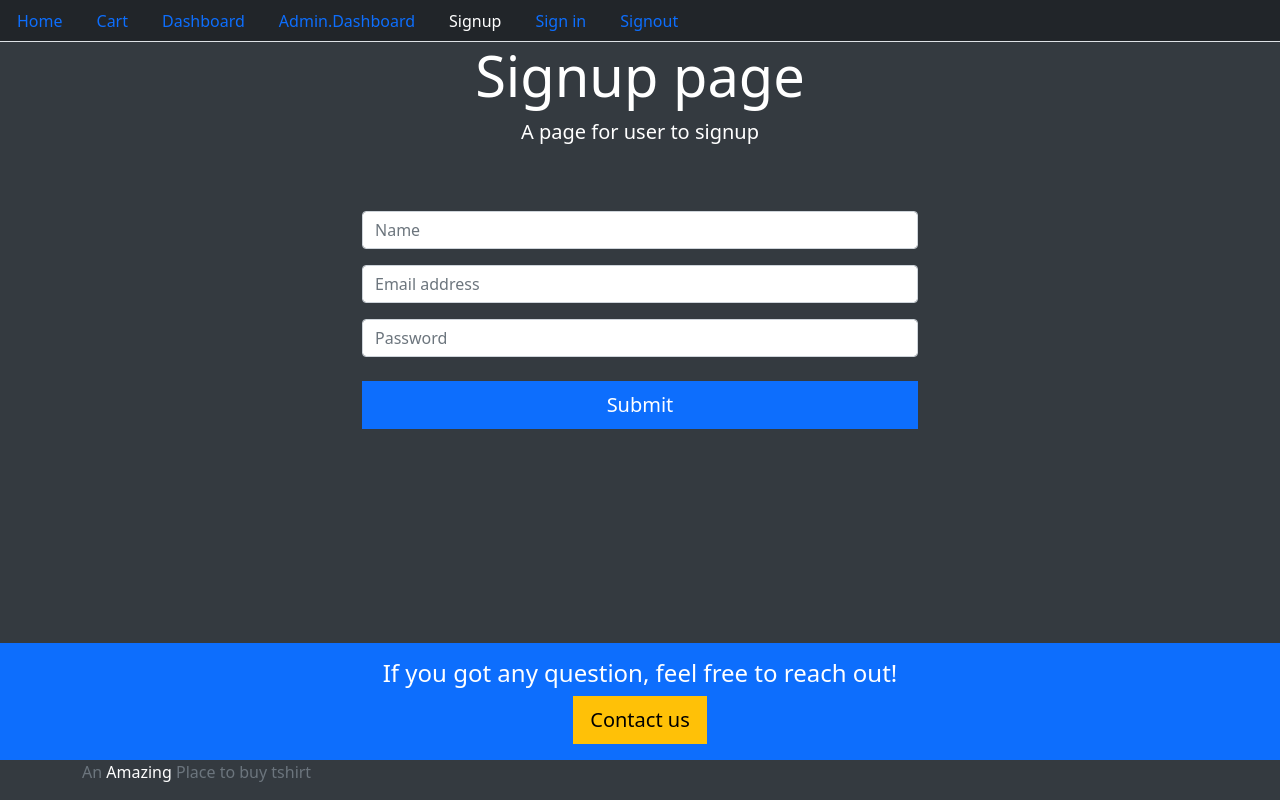
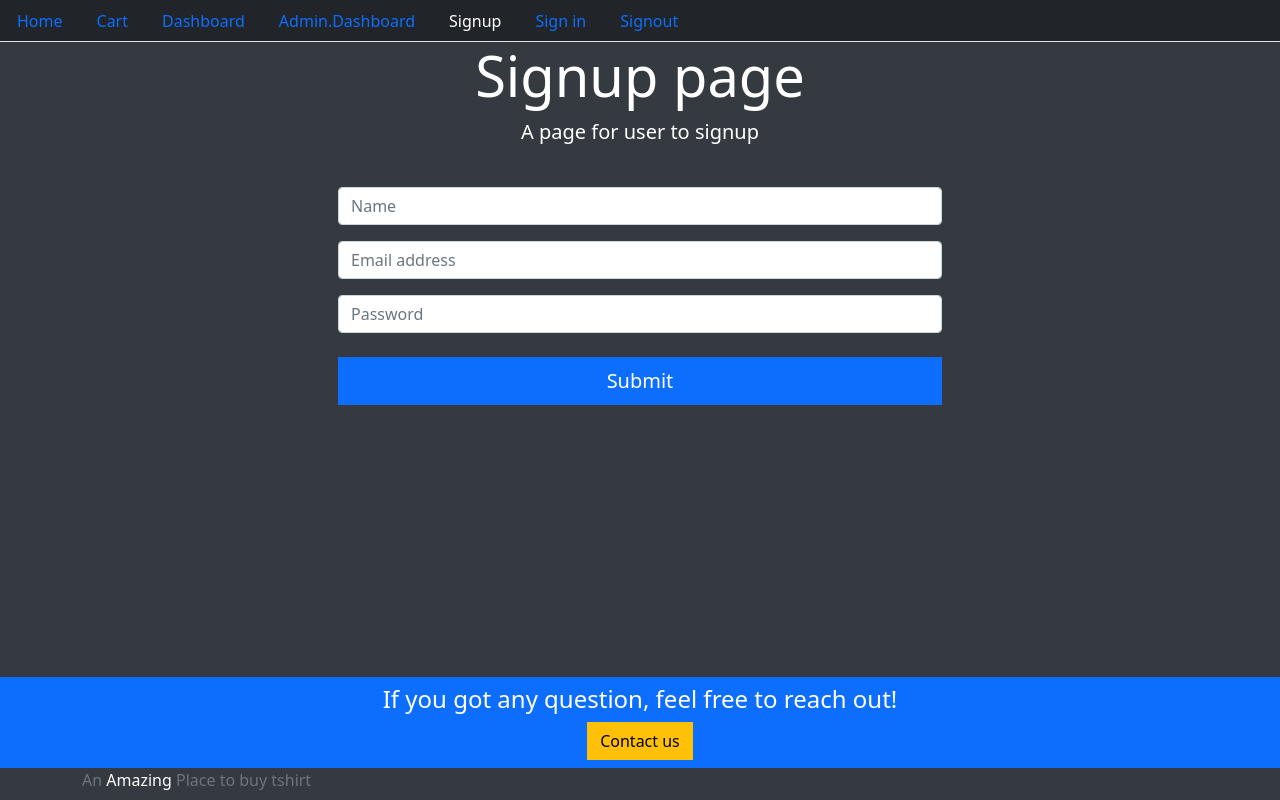
Before and after one commit to cs-moudgill/React-e-Commerce-Project-Frontend, a React (Create React App) app: page /signup in a window 1280 px wide. Built offline with nearby package versions, Linux system fonts and the light colour scheme; no server answers.

Commit message:
signup fix

```diff
--- a/src/auth/helper/index.js
+++ b/src/auth/helper/index.js
@@ -5,7 +5,7 @@ export const signup=(user)=>{
 return fetch(`${API}/signup`,{
 method:'POST',
 headers:{
-    'Content-Type':'application-json'
+    'Content-Type':'application/json'
 },
 body:JSON.stringify(user)
 })
@@ -40,7 +40,7 @@ export const signout=next=>{
     if(typeof window!=="ündefined"){
         localStorage.removeItem('jwt');
         next();
-        return fetch(`${API}/signout`,{   //get back to backend.
+        return fetch(`${API}signout`,{   //get back to backend.
             method:'GET'
         })
         .then((response)=>console.log('signout success'))
--- a/src/core/Base.js
+++ b/src/core/Base.js
@@ -18,10 +18,10 @@ const Base=({
                 </div>
                 <div className={className}>{children}</div>
             </div>
-            <footer className="footer #343a40 mt-auto py-3">
-                <div className="container-fluid bg-primary text-white text-center py-3">
+            <footer className="footer #343a40 mt-auto py-2">
+                <div className="container-fluid bg-primary text-white text-center py-2">
                     <h4>If you got any question, feel free to reach out!</h4>
-                    <button className="btn btn-lg btn-warning">Contact us</button>
+                    <button className="btn btn-md btn-warning">Contact us</button>
                 </div>
                 <div className="container">
                     <span className="text-muted">An <span className="text-white">Amazing</span> Place to buy tshirt</span>
--- a/src/user/Signin.js
+++ b/src/user/Signin.js
@@ -4,7 +4,7 @@ import {Link} from 'react-router-dom'
 
 const signInForm=()=>{  //declare globally
     return (
-        <div className="form-signin w-50 p-4 offset-sm-3">
+        <div className="form-signin w-50 offset-sm-3">
   <form>
     <label className="visually-hidden">Email address</label>
     <input type="email" id="inputEmail" className="form-control my-3" placeholder="Email address" required />
--- a/src/user/Signup.js
+++ b/src/user/Signup.js
@@ -5,8 +5,7 @@ import { signup } from '../auth/helper';
 
 
 function Signup() {
-
-    //setting useState.
+    //setting React useState.
     const [values,setValues]=useState({ //value of 'values' in useState.for update use setState.
     name:'',
     email:'',
@@ -16,6 +15,7 @@ function Signup() {
 });
 //destructuring
 const {name,email,password,error,success}=values;
+
 //to handle any changes in input form; here sign up form.
 const handleChange=(property)=>(event)=>{
     setValues({...values,error:false,[property]:event.target.value}); //...values--->here we are grabbing all the values from useState.
@@ -24,44 +24,60 @@ const handleChange=(property)=>(event)=>{
 //handle submit button for signup.
 const onSubmit=(event)=>{
 event.preventDefault();
-setValues({...values,err:false})
+setValues({...values,error:false})
 signup({name,email,password}) //execute 'signup fn' in auth-->helper-->index.js(fetch operation).
 .then((data)=>{
+    console.log(data);
     if(data.error){
         setValues({...values,error:data.error,success:false})
     }else{
         setValues({...values,name:'',email:'',password:'',error:'',success:true})
     }
 })
-.catch(console.log('Error in Signup'));
+.catch((error)=>console.log(error));
 }
 
 const signUpForm=()=>{  //declare globally...a signup form from bootstrap.
     return (
-        <div className="form-signin w-50 p-4 offset-sm-3">
+        <div className="form-signin w-50 offset-sm-3">
   <form>
   <label className="visually-hidden">Name</label>
-    <input type="text" id="inputName" className="form-control" placeholder="Name" required onChange={handleChange('name')} />
+    <input type="text" className="form-control" placeholder="Name" required onChange={handleChange('name')} value={name} />
     <label className="visually-hidden">Email address</label>
-    <input type="email" id="inputEmail" className="form-control my-3" placeholder="Email address" required onChange={handleChange('email')}/>
+    <input type="email" className="form-control my-3" placeholder="Email address" required onChange={handleChange('email')} value={email}/>
     <label className="visually-hidden">Password</label>
-    <input type="password" id="inputPassword" className="form-control" placeholder="Password" required onChange={handleChange('password')}/>
+    <input type="password" className="form-control" placeholder="Password" required onChange={handleChange('password')} value={password}/>
    <br/>
-    <button className="w-100 btn btn-lg btn-primary" type="submit" onClick={onSubmit}>Submit</button>
+    <button onClick={onSubmit} className="w-100 btn btn-lg btn-primary" type="submit">Submit</button>
   </form>
 </div>
+    );
+};
+//above function will be called below inside the Signup fn.
+
+const successMsg=()=>{
+    return (
+        <div className="alert alert-success w-50 p-2 offset-sm-3" style={{display:success ? '' : 'none'}}>
+        User Created. Please Login <Link to='/signin'>Here</Link>
+        </div>
     )
 }
-//above function will be called below inside the Signup fn.
+
+const failureMsg=()=>{
+    return (
+        <div className="alert alert-danger w-50 p-2 offset-sm-3" style={{display:error ? '' : 'none'}}>{error}</div>
+    )
+}
+
     return (
 
         <Base title="Signup page" description="A page for user to signup">
-
+        {successMsg()}
+        {failureMsg()}
             {signUpForm()}
-
+            {/* <p className="text-center">{JSON.stringify(values)}</p> */}
         </Base>
     )
-
 }
 
 export default Signup
```
Also changed, not shown: 1 other file (tests, documents, lock files or other folders).
